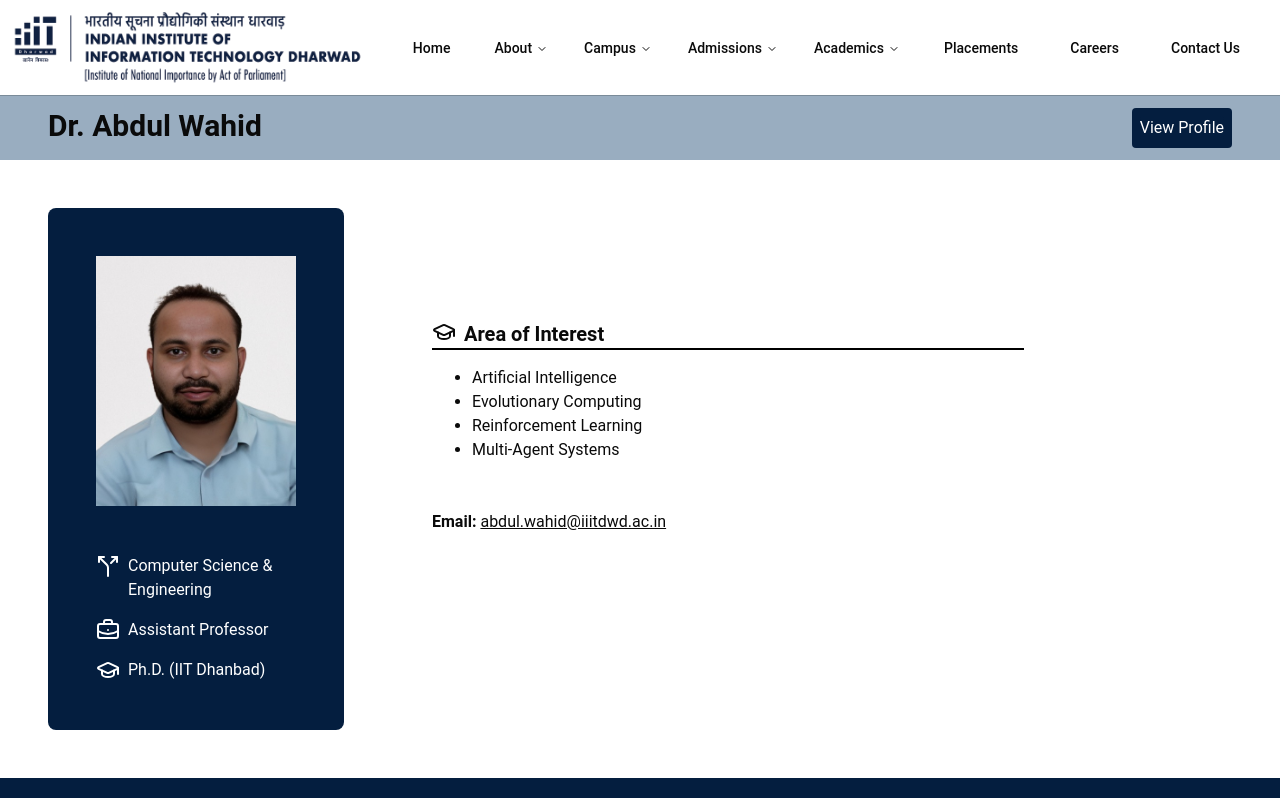
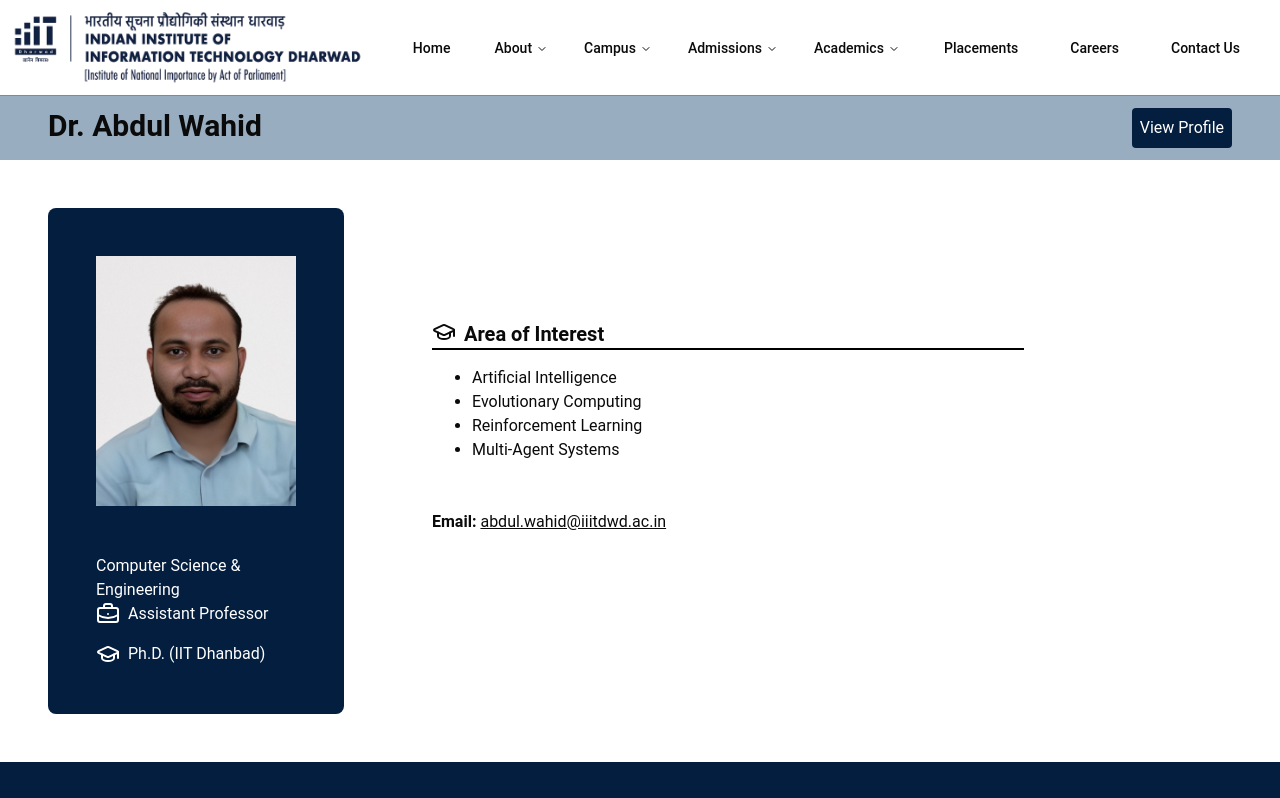
Before and after one commit to Velocity-IIITDWD/iiitdwd.ac.in, a Next.js app: page /faculty/AbdulWahid in a window 1280 px wide. Shown: the top 798 px of the page. Built offline with nearby package versions, Linux system fonts and the light colour scheme.

Commit message:
feat: add condition to icon rendering logic

```diff
--- a/app/faculty/[id]/page.tsx
+++ b/app/faculty/[id]/page.tsx
@@ -102,13 +102,13 @@ const Profile = (params: pp) => {
               </div>
               <div>
                 <div className="flex flex-col  space-y-4 pt-12">
-                  <div className="flex flex-row gap-2  ">
+                 {profile.content.card.department?? <div className="flex flex-row gap-2  ">
                     <span className="flex-shrink-0">
                       <Split />
                     </span>
 
                     <span>{profile.content.card.department}</span>
-                  </div>
+                  </div>}
                   <div className="flex flex-row gap-2 ">
                     <span className="flex-shrink-0">
                       <BriefcaseBusiness />
```
